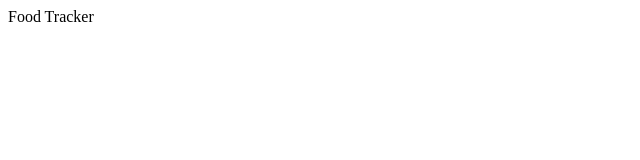
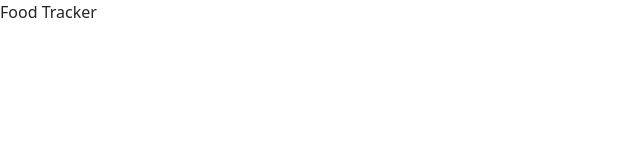
Before and after one commit to grenmester/food-tracker, a React app: page / in a window 1280 px wide. Shown: the top 160 px of the page, without its empty margins (0-640 px from the left). Built offline with nearby package versions, Linux system fonts and the light colour scheme.

Commit message:
Add bootstrap

```diff
--- a/package.json
+++ b/package.json
@@ -8,6 +8,7 @@
     "prepare": "husky install"
   },
   "dependencies": {
+    "bootstrap": "^5.0.2",
     "react": "^17.0.2",
     "react-dom": "^17.0.2"
   },
--- /dev/null
+++ b/src/App.js
@@ -0,0 +1,5 @@
+import React from "react";
+
+const App = () => <div>Food Tracker</div>;
+
+export default App;
--- a/src/index.js
+++ b/src/index.js
@@ -1,6 +1,12 @@
-import React from "react";
+import "bootstrap/dist/js/bootstrap.bundle.min.js";
+import React, { StrictMode } from "react";
 import ReactDOM from "react-dom";
+import App from "./App";
+import "./styles/styles.css";
 
-const App = () => <div>Food Tracker</div>;
-
-ReactDOM.render(<App />, document.getElementById("root"));
+ReactDOM.render(
+  <StrictMode>
+    <App />
+  </StrictMode>,
+  document.getElementById("root")
+);
--- /dev/null
+++ b/src/styles/styles.css
@@ -0,0 +1 @@
+@import "bootstrap/dist/css/bootstrap.min.css";
```
Also changed, not shown: 2 other files (tests, documents, lock files or other folders).
